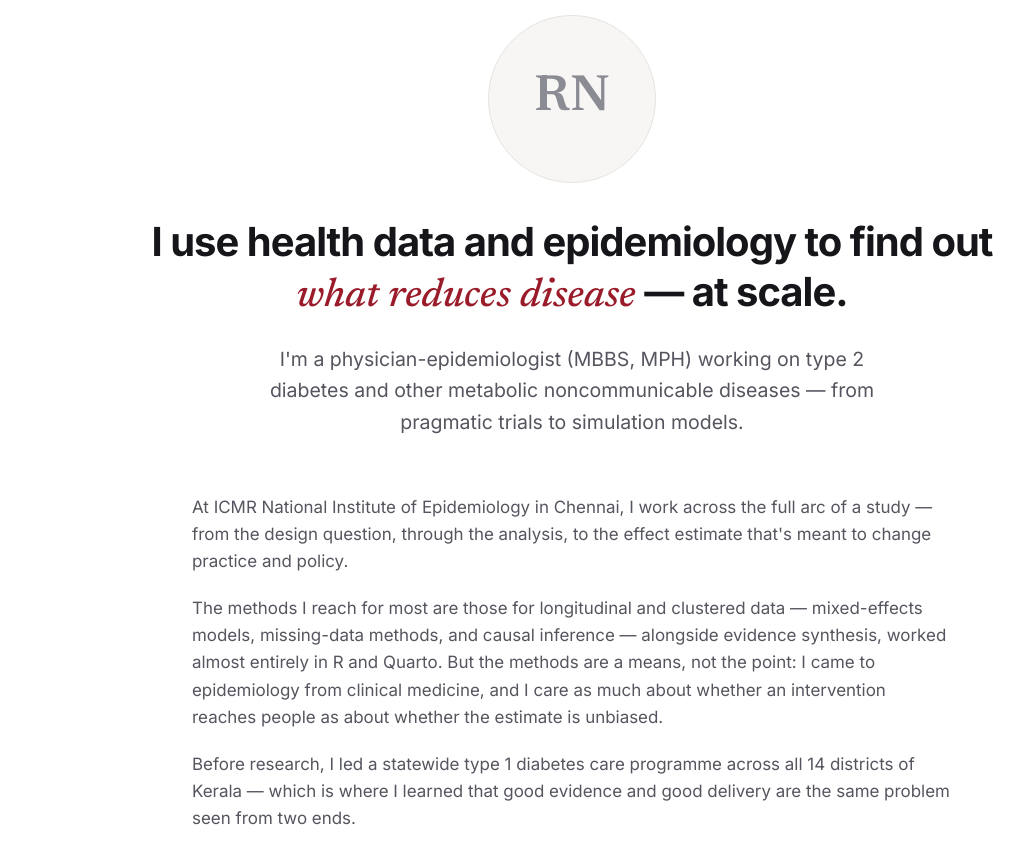
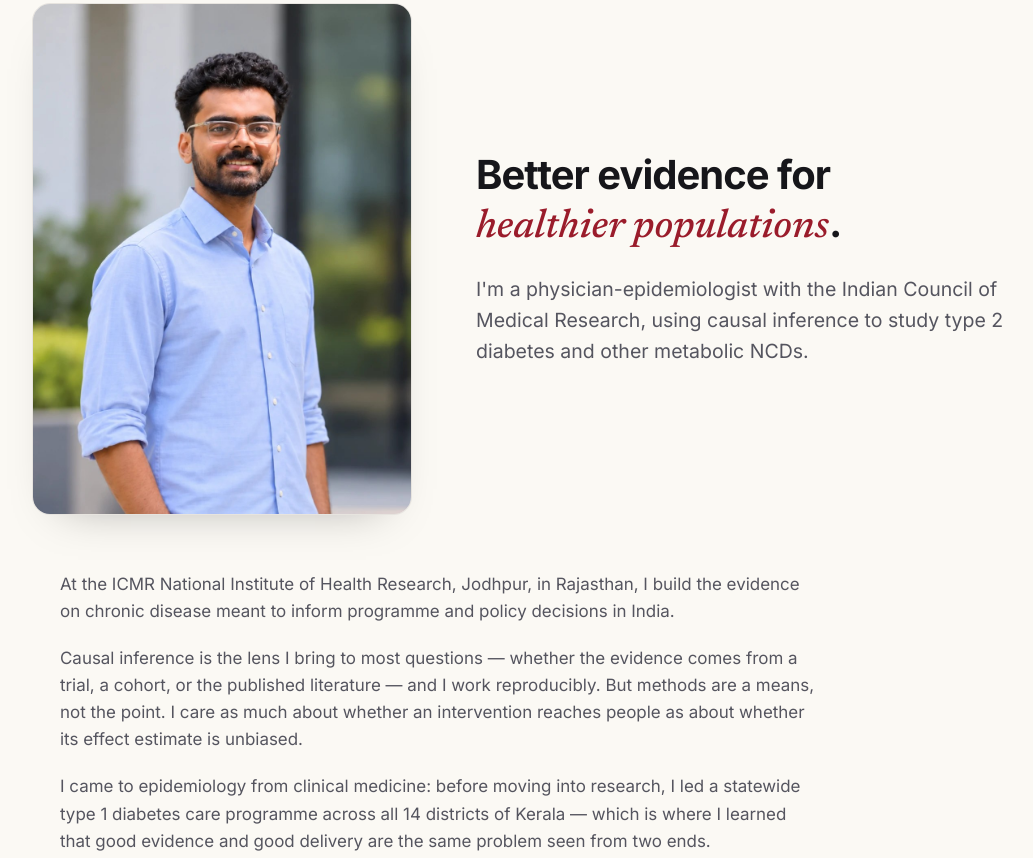
Before and after one commit to razinoushad/razinoushad.github.io, a plain HTML site: page index.html in a window 1280 px wide. Shown: the part 150-1008 px from the top of the page, without its empty margins (68-1101 px from the left). Drawn offline with Linux system fonts and the light colour scheme.

Commit message:
Update site for ICMR-NIHR move; redesign hero; warm theme
Position & content
- CV: add Scientist-B (Medical), ICMR National Institute of Health Research,
  Jodhpur (Aug 2026–Present); close PRS-II (Oct 2025–Aug 2026), past-tense its
  bullets; location -> Jodhpur
- Home/Research/Publications: reflect the move; keep DPCI as a past co-design
  contribution (2025–2026); lead Research with continuing work; mark the HbA1c
  meta-analysis submitted with its full citation (joint first authors)

Home hero redesign
- Two-column hero with an uncropped portrait (add photo.jpg, 932x1255);
  greyscale with colour on hover (full colour on touch)
- Hero copy: "Better evidence for / healthier populations"; reworked subline
  and bio; sync OG/meta descriptions

Theme
- Warm off-white background (#fbf9f4); softened portrait shadow

```diff
--- a/index.html
+++ b/index.html
@@ -4,17 +4,17 @@
   <meta charset="UTF-8" />
   <meta name="viewport" content="width=device-width, initial-scale=1.0" />
   <title>Dr Razi N — Physician-epidemiologist</title>
-  <meta name="description" content="Dr Razi N, MBBS, MPH — physician-epidemiologist working on type 2 diabetes and other metabolic noncommunicable diseases: pragmatic trials, evidence synthesis, and simulation modelling." />
+  <meta name="description" content="Dr Razi N, MBBS, MPH — physician-epidemiologist at ICMR-NIHR, Jodhpur, using causal inference to study type 2 diabetes and other metabolic NCDs, from pragmatic trials to simulation models." />
   <link rel="icon" href="favicon.svg" type="image/svg+xml" />
   <meta property="og:type" content="website" />
   <meta property="og:site_name" content="Dr Razi N" />
   <meta property="og:url" content="https://razinoushad.github.io/" />
   <meta property="og:title" content="Dr Razi N — Physician-epidemiologist" />
-  <meta property="og:description" content="I use health data and epidemiology to find out what reduces disease — at scale." />
+  <meta property="og:description" content="Better evidence for healthier populations." />
   <meta property="og:image" content="https://razinoushad.github.io/photo.jpg" />
   <meta name="twitter:card" content="summary" />
   <meta name="twitter:title" content="Dr Razi N — Physician-epidemiologist" />
-  <meta name="twitter:description" content="I use health data and epidemiology to find out what reduces disease — at scale." />
+  <meta name="twitter:description" content="Better evidence for healthier populations." />
   <meta name="twitter:image" content="https://razinoushad.github.io/photo.jpg" />
   <link rel="preconnect" href="https://fonts.googleapis.com" />
   <link rel="preconnect" href="https://fonts.gstatic.com" crossorigin />
@@ -50,43 +50,43 @@
 
   <main>
     <section class="hero container">
-      <!-- Photo: drop a file named photo.jpg into this folder; it appears automatically (shown in grayscale). -->
       <div class="hero__photo is-empty" id="heroPhoto">
-        <img src="photo.jpg" alt="Dr Razi N"
+        <img src="photo.jpg" alt="Razi N"
              onerror="this.remove();document.getElementById('heroPhoto').classList.add('is-empty')"
              onload="document.getElementById('heroPhoto').classList.remove('is-empty')" />
         <span class="hero__photo-initials" aria-hidden="true">RN</span>
       </div>
-      <h1 class="hero__tagline">
-        I use health data and epidemiology to find out
-        <span class="em">what reduces disease</span> — at scale.
-      </h1>
-      <p class="hero__sub">
-        I'm a physician-epidemiologist (MBBS, MPH) working on type&nbsp;2 diabetes and
-        other metabolic noncommunicable diseases — from pragmatic trials to simulation
-        models.
-      </p>
+      <div class="hero__text">
+        <h1 class="hero__tagline">
+          Better evidence for<br>
+          <span class="em">healthier populations</span>.
+        </h1>
+        <p class="hero__sub">
+          I'm a physician-epidemiologist with the Indian Council of Medical Research,
+          using causal inference to study type&nbsp;2 diabetes and other metabolic NCDs.
+        </p>
+      </div>
     </section>
 
     <section class="container" style="padding-bottom: clamp(36px, 6vw, 64px);">
-      <div class="prose reading" style="margin-inline: auto;">
+      <div class="prose reading">
         <p>
-          At ICMR National Institute of Epidemiology in Chennai, I work across the
-          full arc of a study — from the design question, through the analysis, to the
-          effect estimate that's meant to change practice and policy.
+          At the ICMR National Institute of Health Research, Jodhpur, in Rajasthan, I
+          build the evidence on chronic disease meant to inform programme and policy
+          decisions in India.
         </p>
         <p>
-          The methods I reach for most are those for longitudinal and clustered data —
-          mixed-effects models, missing-data methods, and causal inference — alongside
-          evidence synthesis, worked almost entirely in R and Quarto. But the methods are
-          a means, not the point: I came to epidemiology from clinical medicine, and I
-          care as much about whether an intervention reaches people as about whether the
-          estimate is unbiased.
+          Causal inference is the lens I bring to most questions — whether the evidence
+          comes from a trial, a cohort, or the published literature — and I work
+          reproducibly. But methods are a means, not the point. I care as much about
+          whether an intervention reaches people as about whether its effect estimate is
+          unbiased.
         </p>
         <p>
-          Before research, I led a statewide type&nbsp;1 diabetes care programme across all
-          14 districts of Kerala — which is where I learned that good evidence and good
-          delivery are the same problem seen from two ends.
+          I came to epidemiology from clinical medicine: before moving into research, I
+          led a statewide type&nbsp;1 diabetes care programme across all 14 districts of
+          Kerala — which is where I learned that good evidence and good delivery are the
+          same problem seen from two ends.
         </p>
       </div>
     </section>
@@ -94,12 +94,6 @@
     <section class="featured container">
       <p class="featured__label">Selected work</p>
       <div class="cards">
-        <a class="card" href="research.html#dpci">
-          <span class="card__kicker">Pragmatic trial</span>
-          <span class="card__title">Digital lifestyle programme for type 2 diabetes</span>
-          <span class="card__desc">Co-designing a WhatsApp-based lifestyle intervention and coordinating a multicentre cluster-randomised trial across urban primary health centres in Chennai and Jabalpur.</span>
-          <span class="card__more">Read more →</span>
-        </a>
         <a class="card" href="research.html#lowcarb">
           <span class="card__kicker">Randomised trial</span>
           <span class="card__title">Low-carbohydrate dietary trial</span>
@@ -110,6 +104,12 @@
           <span class="card__kicker">Evidence synthesis</span>
           <span class="card__title">Point-of-care HbA1c diagnostics</span>
           <span class="card__desc">A systematic review and meta-analysis of diagnostic test accuracy, with QUADAS-3 risk-of-bias and GRADE assessment.</span>
+          <span class="card__more">Read more →</span>
+        </a>
+        <a class="card" href="research.html#tb">
+          <span class="card__kicker">Simulation modelling</span>
+          <span class="card__title">Tuberculosis transmission</span>
+          <span class="card__desc">An agent-based model of ~3.3 million agents simulating TB transmission and control strategies in Thiruvananthapuram.</span>
           <span class="card__more">Read more →</span>
         </a>
       </div>
--- a/styles.css
+++ b/styles.css
@@ -8,7 +8,7 @@
   --accent: #9a1c2b;          /* scholarly crimson */
   --accent-strong: #7c1622;
 
-  --bg: #ffffff;
+  --bg: #fbf9f4;
   --surface: #ffffff;
   --panel: #f7f6f4;
   --border: #e7e4df;
@@ -134,34 +134,39 @@ em { font-style: italic; }
 .nav-burger[aria-expanded="true"] span:nth-child(3){ transform: translateY(-7px) rotate(-45deg); }
 
 /* ---------- Hero (home) ---------- */
-.hero { padding: clamp(48px, 9vw, 96px) 0 clamp(32px, 5vw, 56px); text-align: center; }
+.hero {
+  padding: clamp(40px, 7vw, 84px) 0 clamp(32px, 5vw, 56px);
+  display: grid;
+  grid-template-columns: minmax(260px, 380px) 1fr;
+  gap: clamp(32px, 5vw, 64px);
+  align-items: center;
+}
 .hero__photo {
-  width: clamp(130px, 22vw, 168px);
-  height: clamp(130px, 22vw, 168px);
-  margin: 0 auto 34px;
-  border-radius: 50%;
+  width: 100%;
+  aspect-ratio: 932 / 1255;
+  border-radius: 18px;
   overflow: hidden;
   position: relative;
   background: var(--panel);
   border: 1px solid var(--border);
+  box-shadow: 0 20px 45px -30px rgba(0,0,0,.35);
 }
-.hero__photo img { width: 100%; height: 100%; object-fit: cover; filter: grayscale(100%) contrast(1.02); transition: filter 0.4s ease; }
-.hero__photo:hover img { filter: grayscale(0%); }
+.hero__photo img { width: 100%; height: 100%; object-fit: cover; display: block; filter: grayscale(100%) contrast(1.02); transition: filter 0.5s ease; }
+.hero__photo:hover img { filter: none; }
+@media (hover: none) { .hero__photo img { filter: none; } }
 .hero__photo-initials {
   display: none;
   position: absolute; inset: 0;
   align-items: center; justify-content: center;
-  font-family: var(--serif); font-size: 3.2rem; font-weight: 600; color: var(--text-faint);
+  font-family: var(--serif); font-size: 4rem; font-weight: 600; color: var(--text-faint);
 }
 .hero__photo.is-empty .hero__photo-initials { display: flex; }
 
 .hero__tagline {
-  font-size: clamp(1.5rem, 3.8vw, 2.5rem);
+  font-size: clamp(1.6rem, 3.4vw, 2.5rem);
   font-weight: 700;
   letter-spacing: -0.025em;
-  line-height: 1.24;
-  max-width: 860px;
-  margin-inline: auto;
+  line-height: 1.2;
 }
 .hero__tagline .em {
   font-family: var(--serif);
@@ -174,8 +179,7 @@ em { font-style: italic; }
   margin-top: 22px;
   color: var(--text-muted);
   font-size: clamp(1.08rem, 2.2vw, 1.22rem);
-  max-width: 620px;
-  margin-inline: auto;
+  max-width: 560px;
 }
 
 /* ---------- Featured cards (home) ---------- */
@@ -246,6 +250,7 @@ em { font-style: italic; }
 .pub__cite strong { color: var(--text); font-weight: 700; }
 .pub__cite .journal { font-style: italic; }
 .pub__year { color: var(--text-faint); }
+.pub__note { display: block; margin-top: 5px; color: var(--text-faint); font-size: 0.85rem; }
 
 /* ---------- CV page ---------- */
 .cv-actions { display: flex; flex-wrap: wrap; gap: 12px; margin-bottom: 8px; }
@@ -286,6 +291,9 @@ body { display: flex; flex-direction: column; min-height: 100vh; }
 /* ---------- Responsive ---------- */
 @media (max-width: 760px) {
   .container { padding-inline: clamp(24px, 8vw, 36px); }
+  .hero { grid-template-columns: 1fr; gap: 26px; text-align: center; padding-top: clamp(28px, 7vw, 44px); }
+  .hero__photo { width: min(250px, 66%); margin-inline: auto; }
+  .hero__sub { margin-inline: auto; }
   .nav-burger { display: flex; }
   .navwrap {
     position: absolute; top: 68px; left: 0; right: 0;
```
Also changed, not shown: cv.html (+11 -4 lines), publications.html (+6 -2 lines), research.html (+47 -47 lines), photo.jpg (added), 1 other file.
